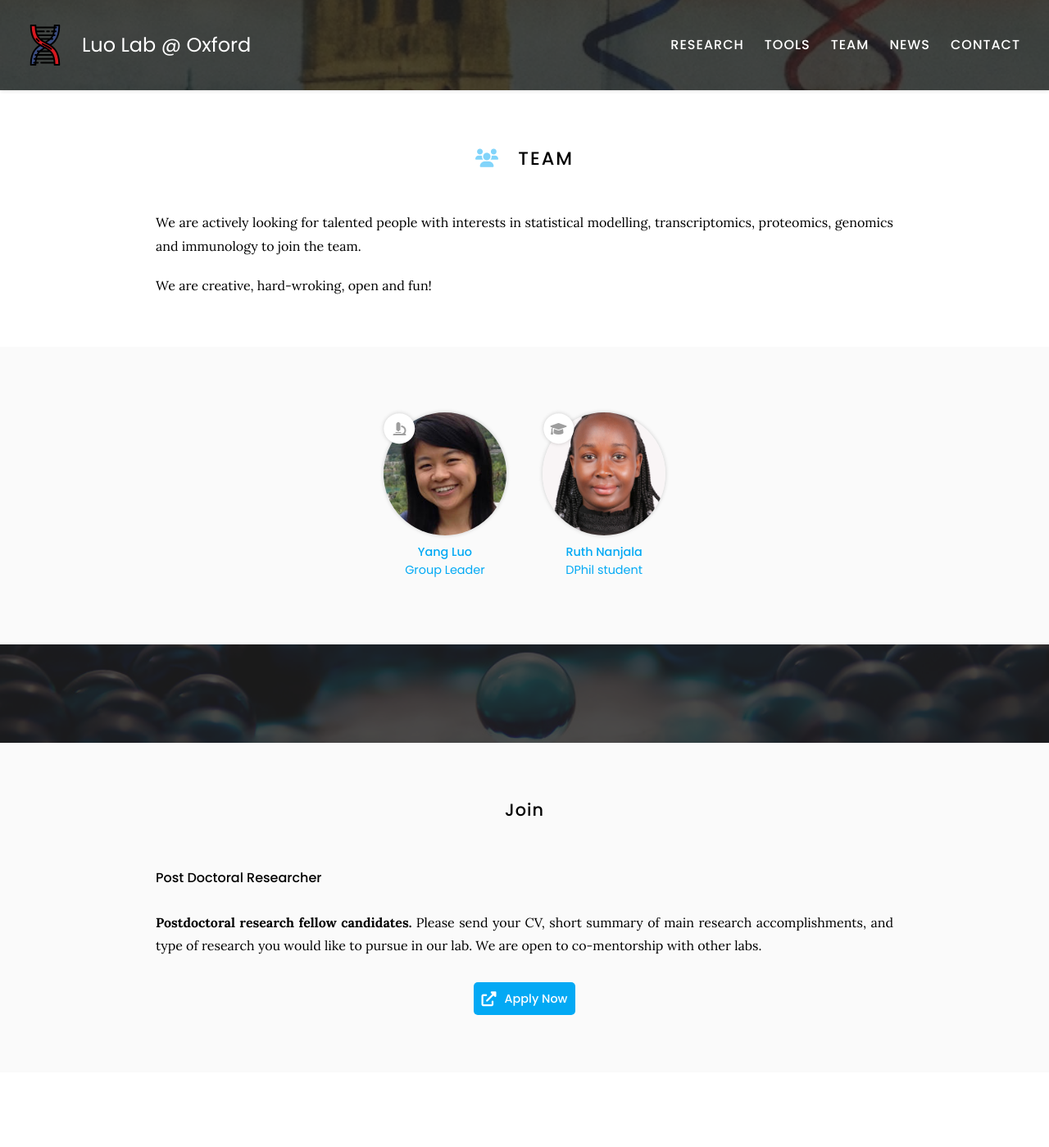
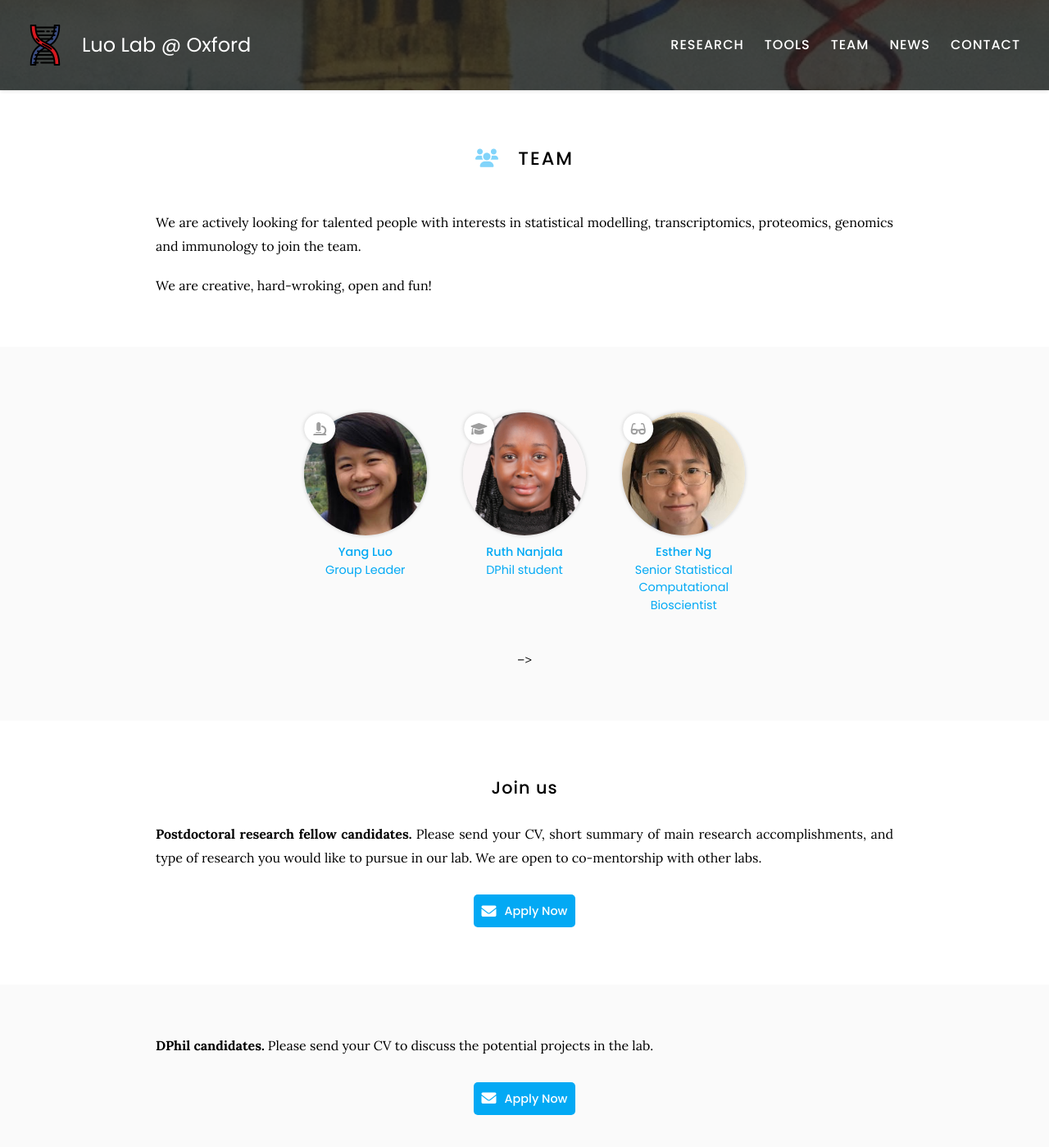
Before and after one commit to yang-luo-lab/yang-luo-lab.github.io, a Jekyll site: the page built from team/index.md, in a window 1280 px wide and 1400 px high. Shown: the whole window at 82% size. Built offline with Jekyll 4.4.1, drawn with Linux system fonts in a browser that asks for light colours.

Commit message:
udpate team details

```diff
--- a/team/index.md
+++ b/team/index.md
@@ -29,23 +29,28 @@ We are creative, hard-wroking, open and fun!
   include list.html
   data="members"
   component="portrait"
-  filters="role: senior postdoc"
+  filters="role:postdoc"
 %}
 {:.center}
 
-{% include section.html background="images/banner.jpg" dark=true%}
-
+<!-- {% include section.html background="images/banner.jpg" dark=true%}
+ -->
 
 
 {% include section.html %}
 
-## Join
-
-#### Post Doctoral Researcher
+## Join us
 
 **Postdoctoral research fellow candidates.** Please send your CV, short summary of main research accomplishments, and type of research you would like to pursue in our lab. We are open to co-mentorship with other labs.
 
-{% include link.html type="external" link="https://google.com/" text="Apply Now" icon="" style="button" %}
+{% include link.html type="email" link="yang.luo@kennedy.ox.ac.uk" text="Apply Now" icon="" style="button" %}
 {:.center}
 
 {% include section.html %}
+
+**DPhil candidates.** Please send your CV to discuss the potential projects in the lab.
+
+{% include link.html type="email" link="yang.luo@kennedy.ox.ac.uk" text="Apply Now" icon="" style="button" %}
+{:.center}
+
+{% include section.html %}
```
